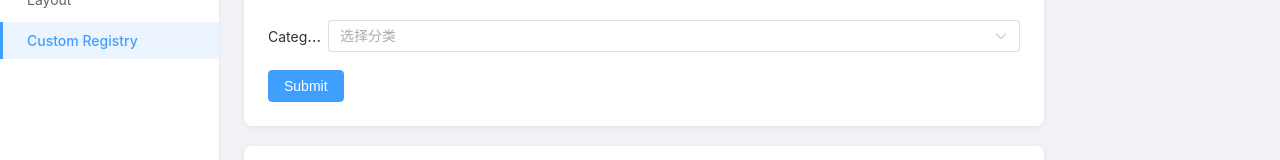
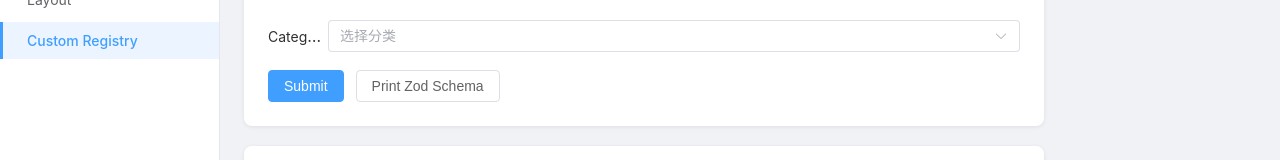
Before and after one commit to dreamllq/d-form, a Vue app in the folder apps/demo/: page /custom-registry in a window 1280 px wide. Shown: the part 296-456 px from the top of the page. Built offline with nearby package versions, Linux system fonts and the light colour scheme; what @guolao/vue-monaco-editor would draw is missing.

Commit message:
feat(demo): add Print Zod Schema button to CustomRegistryPage

```diff
--- a/apps/demo/src/pages/CustomRegistryPage.vue
+++ b/apps/demo/src/pages/CustomRegistryPage.vue
@@ -6,12 +6,20 @@
     <div class="form-card">
       <DForm :schema="schema" @submit="handleSubmit">
         <el-button type="primary" native-type="submit">Submit</el-button>
+        <el-button type="default" @click="showZodSchema = !showZodSchema" style="margin-left: 12px">
+          {{ showZodSchema ? 'Hide Zod Schema' : 'Print Zod Schema' }}
+        </el-button>
       </DForm>
     </div>
 
     <div v-if="submittedValues" class="result-card">
       <h3>Submitted Values</h3>
       <pre>{{ JSON.stringify(submittedValues, null, 2) }}</pre>
+    </div>
+
+    <div v-if="showZodSchema" class="result-card">
+      <h3>Merged Registry — Zod Schemas (JSON Schema)</h3>
+      <pre>{{ JSON.stringify(zodSchemas, null, 2) }}</pre>
     </div>
 
     <div class="info-card">
@@ -35,12 +43,15 @@
 </template>
 
 <script setup lang="ts">
-import { ref } from 'vue'
+import { ref, computed } from 'vue'
 import { DForm } from '@d-form/vue'
 import { defineFormSchema, defineComponentRegistry } from '@d-form/shared'
 import { elementPlusRegistry } from '@d-form/element-plus'
 import { customRegistry } from '../schemas'
 import { ElButton } from 'element-plus'
+import { z } from 'zod'
+
+const showZodSchema = ref(false)
 
 const demoRegistry = defineComponentRegistry({
   ...elementPlusRegistry,
@@ -83,10 +94,6 @@ const schema = defineFormSchema(demoRegistry, {
 })
 
 const submittedValues = ref<Record<string, any> | null>(null)
-
-const handleSubmit = (values: any) => {
-  submittedValues.value = values
-}
 </script>
 
 <style scoped>
```
